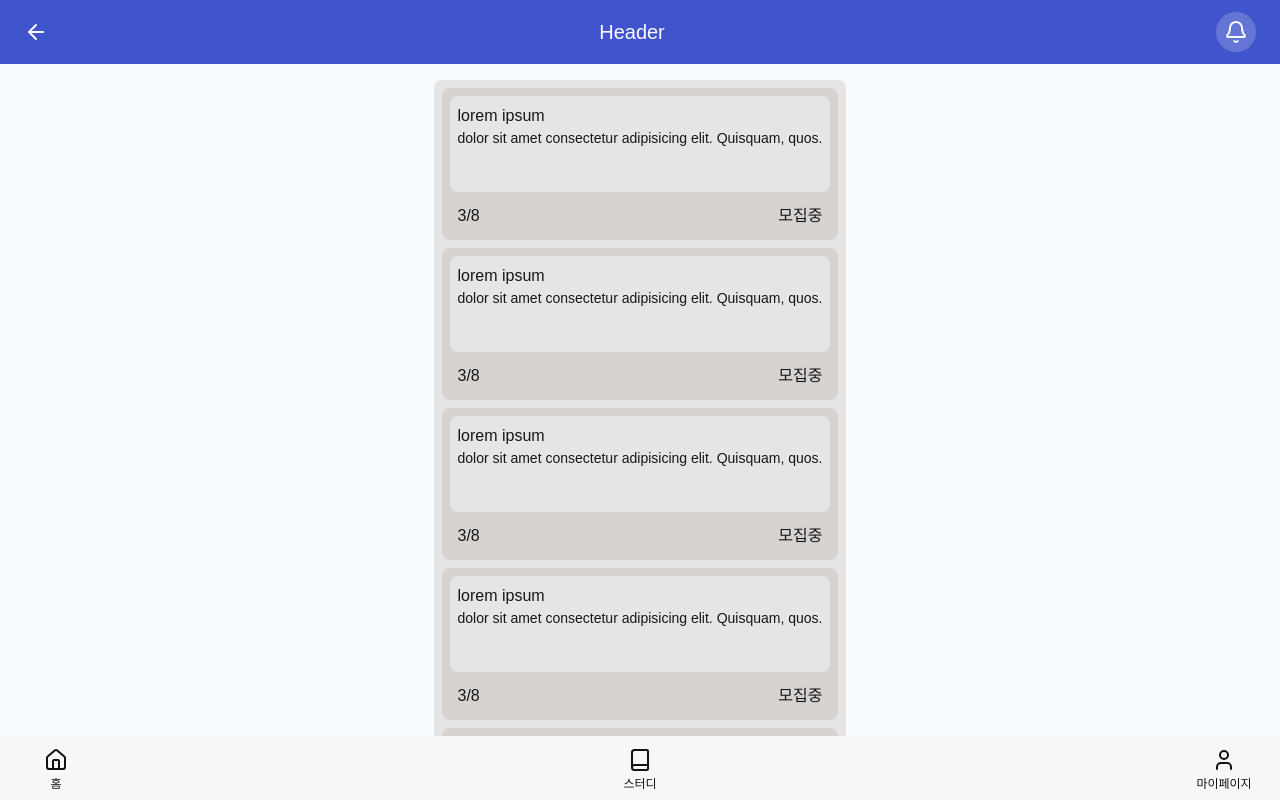
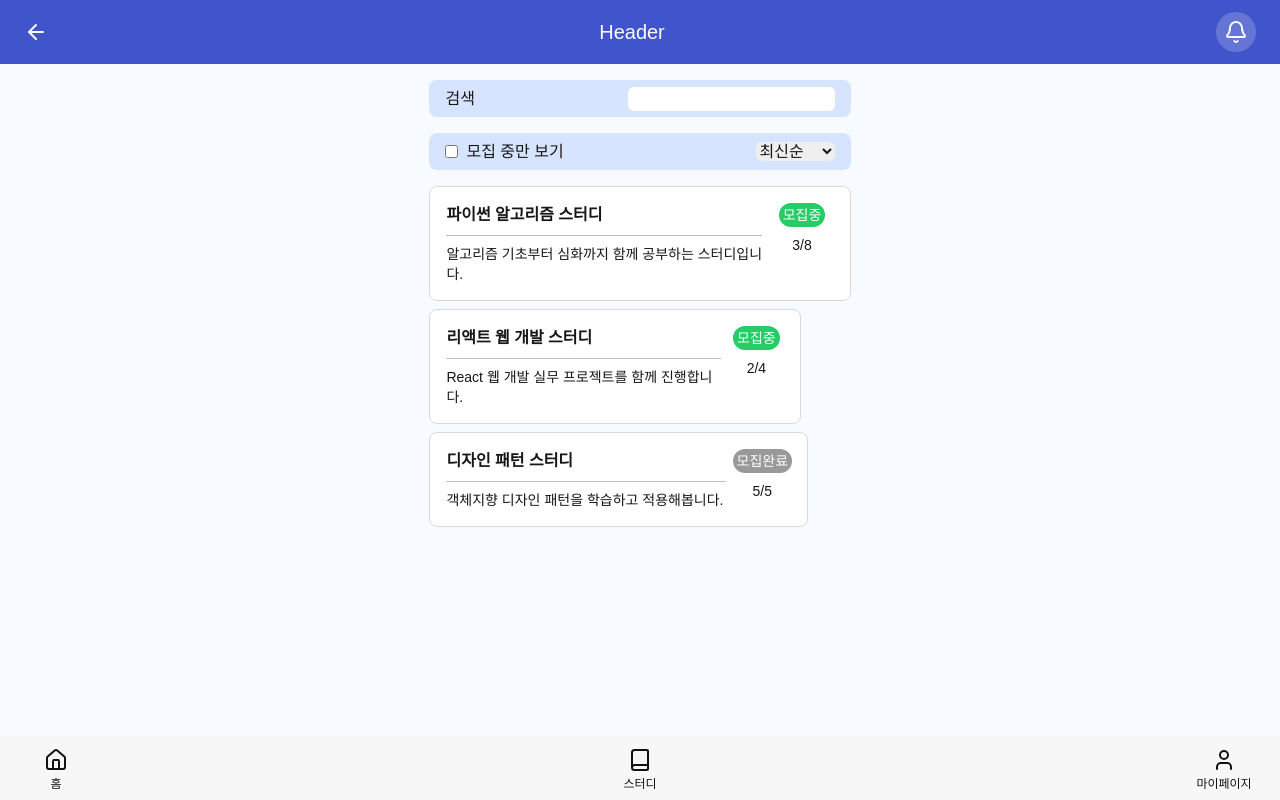
Before and after one commit to wsk-projects/next-reservation, a Next.js app: page /study in a window 1280 px wide. Shown: the top 800 px of the page. Built offline with nearby package versions, Linux system fonts and the light colour scheme.

Commit message:
:art:design: 스터디 목록 화면 UI 수정

```diff
--- a/src/app/study/page.tsx
+++ b/src/app/study/page.tsx
@@ -1,52 +1,88 @@
 import Stack from "@/components/common/Stack";
-import Wrapper from "@/components/Wrapper";
+import { Studyroom } from "@/types/entity/Studyroom";
+import SearchRender from "./render/SearchRender";
 import Link from "next/link";
+
+const _studyList: Studyroom[] = [
+  {
+    id: "1",
+    title: "파이썬 알고리즘 스터디",
+    description: "알고리즘 기초부터 심화까지 함께 공부하는 스터디입니다.",
+    member_current: 3,
+    member_max: 8,
+    status: "모집중",
+  },
+  {
+    id: "2",
+    title: "리액트 웹 개발 스터디",
+    description: "React 웹 개발 실무 프로젝트를 함께 진행합니다.",
+    member_current: 2,
+    member_max: 4,
+    status: "모집중",
+  },
+  {
+    id: "3",
+    title: "디자인 패턴 스터디",
+    description: "객체지향 디자인 패턴을 학습하고 적용해봅니다.",
+    member_current: 5,
+    member_max: 5,
+    status: "모집완료",
+  },
+];
 
 export default function StudyPage() {
   return (
-    <Wrapper>
-      <Stack.V className="w-full h-full rounded-lg p-2 bg-stone-200">
-        <StudyCard />
-        <StudyCard />
-        <StudyCard />
-        <StudyCard />
+    <Stack.V defaultStyle={false} className="gap-4">
+      {/* 검색 영역 */}
+      <Stack.H className="w-full h-12 rounded-lg px-4 bg-my-background-3" justify="between">
+        {/* TODO: 기능구현: 검색 기능 */}
+        <SearchRender />
+      </Stack.H>
 
-        <StudyCard />
-        <StudyCard />
-        <StudyCard />
-        <StudyCard />
+      {/* 필터 영역 */}
+      <Stack.H className="w-full h-12 rounded-lg px-4 bg-my-background-3" justify="between">
+        {/* TODO: 기능구현: 모집 중만 보기 */}
+        <Stack.H>
+          <input type="checkbox" />
+          <span>모집 중만 보기</span>
+        </Stack.H>
+        {/* TODO: 기능구현: 정렬 기능 */}
+        <select className="rounded-md">
+          <option value="recent">최신순</option>
+          <option value="old">오래된순</option>
+        </select>
+      </Stack.H>
+
+      {/* 스터디 목록 영역 */}
+      <Stack.V className="w-full h-full rounded-lg">
+        {/* TODO: 기능구현: 스터디 목록 표시 */}
+        {_studyList.map((study) => (
+          <StudyCard key={study.id} studyroom={study} />
+        ))}
       </Stack.V>
-    </Wrapper>
+    </Stack.V>
   );
 }
 
-function StudyCard({
-  id = "1",
-  title = "lorem ipsum",
-  description = "dolor sit amet consectetur adipisicing elit. Quisquam, quos.",
-  member_current = 3,
-  member_max = 8,
-  status = "모집중",
-}: {
-  id?: string;
-  title?: string;
-  description?: string;
-  member_current?: number;
-  member_max?: number;
-  status?: string;
-}) {
+function StudyCard({ studyroom }: { studyroom: Studyroom }) {
   return (
-    <Stack.V className="w-full h-auto rounded-lg p-2 bg-stone-300">
-      <Stack.V className="w-full h-24 rounded-lg p-2 bg-neutral-200 ">
-        <Link href={`/study/${id}`}>
-          <p className="rounded-lg text-semibold">{title}</p>
-          <div className="rounded-lg text-sm">{description}</div>
-        </Link>
-      </Stack.V>
-      <Stack.H className="w-full h-8 px-2" justify="between">
-        <div>{`${member_current}/${member_max}`}</div>
-        <div>{status}</div>
+    <Link href={`/study/${studyroom.id}`}>
+      <Stack.H className="w-full h-auto border border-my-muted-3 rounded-lg p-4 bg-white" align="start">
+        <Stack.V className="w-5/6 h-full">
+          <p className="font-semibold">{studyroom.title}</p>
+          <div className="w-full h-px bg-my-muted-2"></div>
+          <p className="text-sm">{studyroom.description}</p>
+        </Stack.V>
+        <Stack.V className="w-1/6 h-full" justify="start" align="center">
+          <StatusBadge status={studyroom.status} />
+          <div className="text-sm">{`${studyroom.member_current}/${studyroom.member_max}`}</div>
+        </Stack.V>
       </Stack.H>
-    </Stack.V>
+    </Link>
   );
 }
+
+function StatusBadge({ status }: { status: string }) {
+  const statusStyle = status === "모집중" ? "bg-my-positive" : status === "모집완료" ? "bg-my-muted" : "";
+  return <div className={`rounded-xl px-1 py-0.5 text-white text-sm whitespace-nowrap ${statusStyle}`}>{status}</div>;
+}
--- /dev/null
+++ b/src/app/study/render/SearchRender.tsx
@@ -0,0 +1,12 @@
+"use client";
+
+import InputLayout from "@/components/layout/form/InputLayout";
+
+export default function SearchRender() {
+  return (
+    <>
+      <span>검색</span>
+      <InputLayout className="rounded-md" onChange={() => {}} />
+    </>
+  );
+}
--- a/src/components/layout/form/InputLayout.tsx
+++ b/src/components/layout/form/InputLayout.tsx
@@ -1,3 +1,5 @@
+"use client";
+
 import { CommonProps, InputElementProps } from "@/types/props";
 import clsx from "clsx";
 
--- /dev/null
+++ b/src/types/entity/Studyroom.tsx
@@ -0,0 +1,8 @@
+export type Studyroom = {
+  id: string;
+  title: string;
+  description: string;
+  member_current: number;
+  member_max: number;
+  status: string;
+};
--- a/tailwind.config.ts
+++ b/tailwind.config.ts
@@ -16,12 +16,12 @@
           primary: {
             DEFAULT: "#4054CC", // 메인 헤더 색상
           },
-          secondary: {
-            DEFAULT: "#EBF0FA", // 메뉴 배경 색상
-          },
           background: {
             DEFAULT: "#F7FAFF", // 항목, 내비게이션 기본 배경
-            light: "#F2F2F2",
+            2: "#e6eeff",
+            3: "#d6e4ff",
+            4: "#c7dbff",
+            white: "#fcfcfc",
           },
           menu: {
             DEFAULT: "#F7F7F7",
@@ -41,6 +41,9 @@
           },
           muted: {
             DEFAULT: "#999999", // 비활성 색상
+            2: "#BFBFBF",
+            3: "#d9d9d9",
+            4: "#e6e6e6",
           },
         },
       },
```
